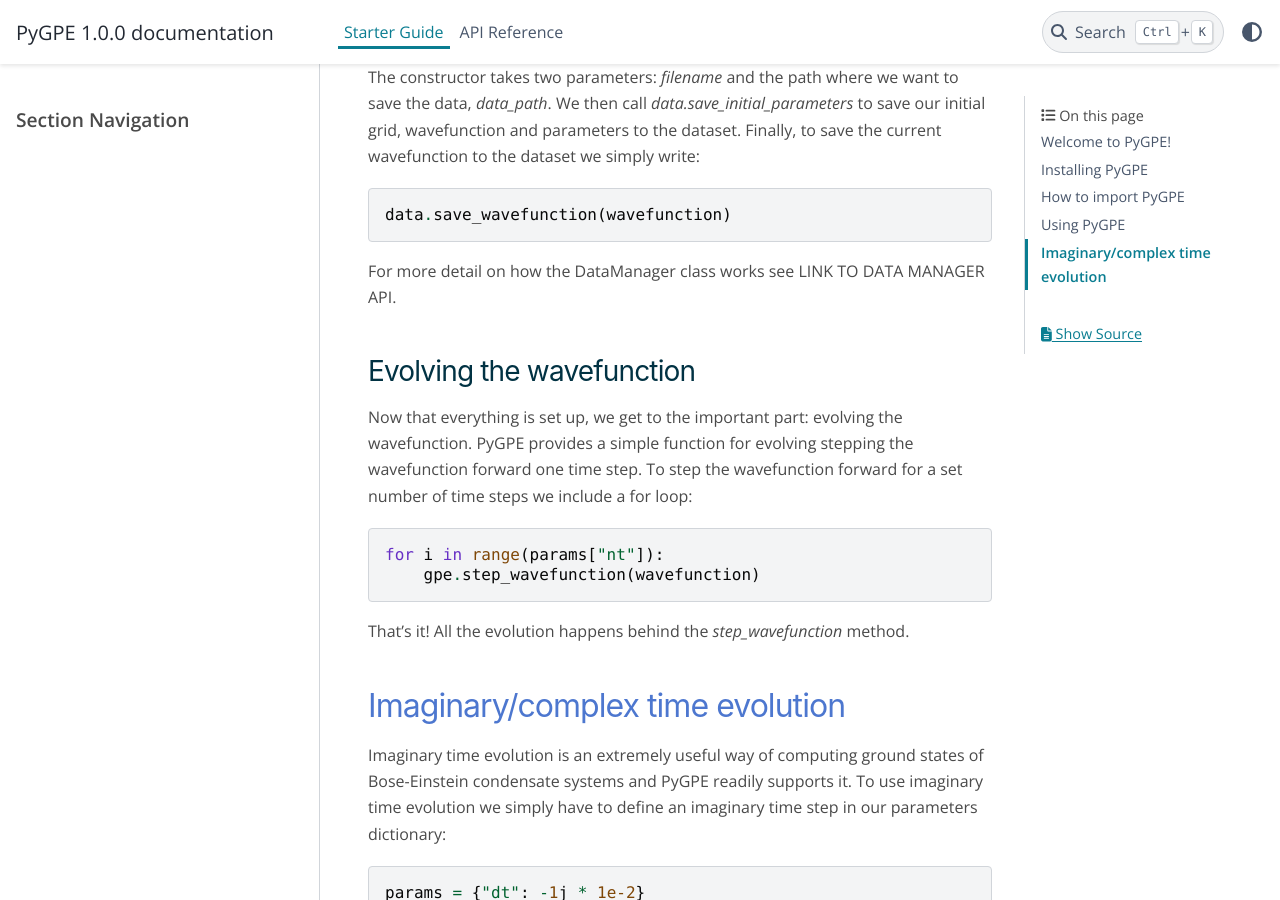
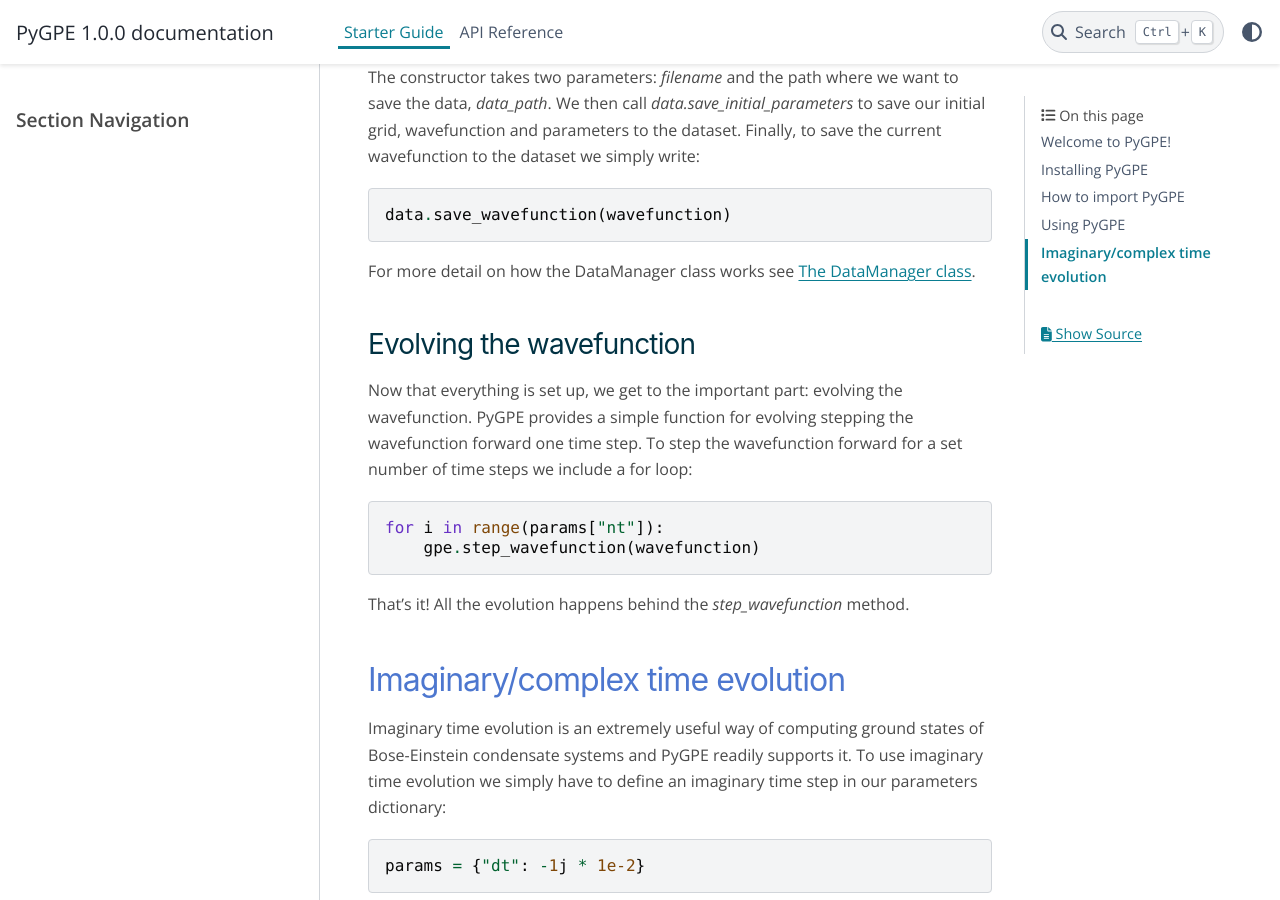
Before and after one commit to wheelerMT/pygpe, a Sphinx documentation site: the page built from docs/source/user/starter_guide.rst, in a window 1280 px wide and 900 px high, scrolled down 3709 px. Built offline with Sphinx 7.4.7 and the PyData theme 0.15.4, drawn with Linux system fonts in a browser that asks for light colours.

Commit message:
Updated docs

```diff
--- a/docs/source/user/starter_guide.rst
+++ b/docs/source/user/starter_guide.rst
@@ -156,7 +156,7 @@
 
     data.save_wavefunction(wavefunction)
 
-For more detail on how the DataManager class works see LINK TO DATA MANAGER API.
+For more detail on how the DataManager class works see :doc:`../reference/datamanager`.
 
 Evolving the wavefunction
 -------------------------
```
